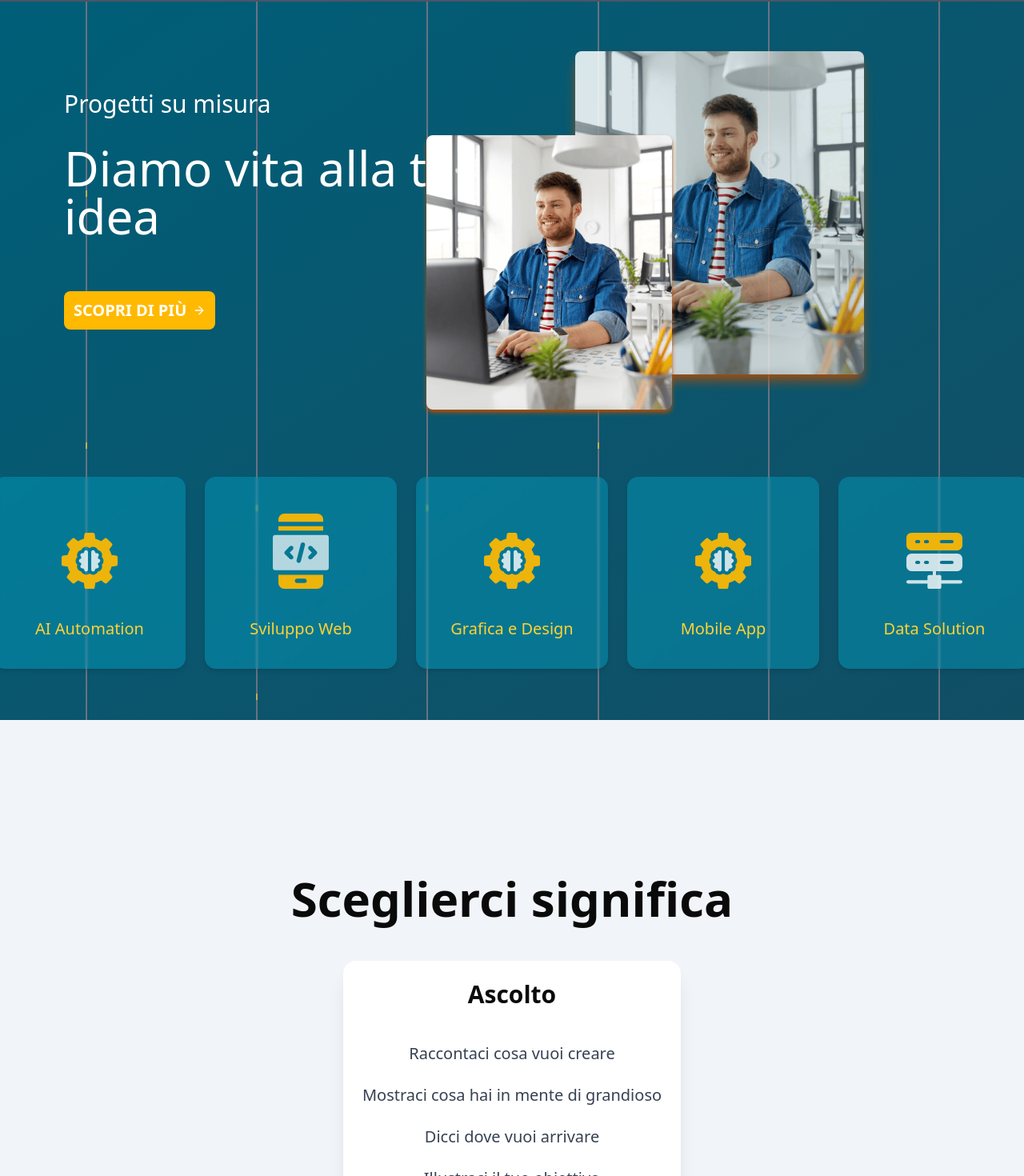
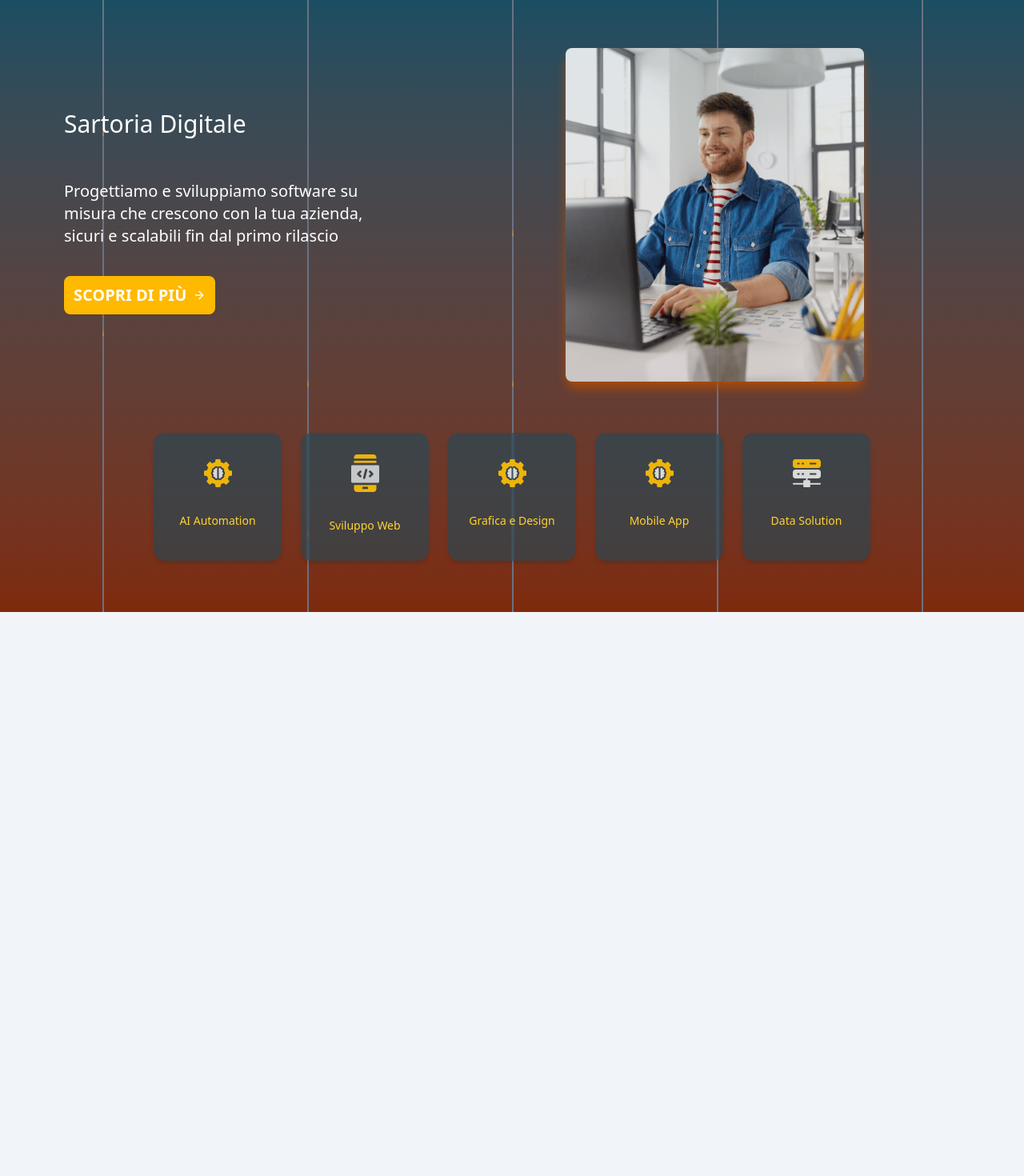
Before and after one commit to AMartella/website, a Next.js app: page / in a window 1280 px wide. Shown: the part 172-1642 px from the top of the page at 80% size. Built offline with nearby package versions, Linux system fonts and the light colour scheme.

Commit message:
wip custom carousel

```diff
--- a/package.json
+++ b/package.json
@@ -15,6 +15,7 @@
     "clsx": "^2.1.1",
     "embla-carousel-react": "^8.6.0",
     "framer-motion": "^12.23.12",
+    "gsap": "^3.13.0",
     "lucide-react": "^0.540.0",
     "next": "15.4.7",
     "react": "19.1.0",
--- a/src/_components/Card/Card.jsx
+++ b/src/_components/Card/Card.jsx
@@ -8,19 +8,20 @@ import Medium from '../Text/Medium/Medium'
 import { cn } from '@/lib/utils'
 import Image from 'next/image'
 import Link from 'next/link'
+import Small from '../Text/Small/Small'
 
 function Card({ text, bgColor, icon, link }) {
     return (
         <Link href={link}>
             <CardPrimitive className={
-                cn("items-center justify-end my-6 transform transition-transform duration-500 hover:-translate-y-3 cursor-pointer",
-                    "w-60 h-60",
+                cn("items-center justify-center transform transition-transform duration-500 hover:-translate-y-3 cursor-pointer",
+                    "w-40 h-40",
                     bgColor)}>
                 <CardContent>
-                    <Image src={icon} alt="hero" width={70} height={70} />
+                    <Image src={icon} alt="hero" width={35} height={35} />
                 </CardContent>
                 <CardFooter>
-                    <Medium text={text} className={"font-medium text-amber-300"} />
+                    <Small text={text} className={"font-medium text-amber-300 text-sm"} />
                 </CardFooter>
             </CardPrimitive>
         </Link>
--- a/src/_components/CustomCarousel/CustomCarousel.jsx
+++ b/src/_components/CustomCarousel/CustomCarousel.jsx
@@ -1,9 +1,13 @@
-'use client'
+"use client";
+import { useEffect, useRef } from "react";
+import gsap from "gsap";
+import { ScrollTrigger } from "gsap/ScrollTrigger";
+import { Card, CardContent, CardHeader, CardTitle } from "@/components/ui/card";
 
-import { Card, CardHeader, CardContent, CardTitle } from "@/components/ui/card";
-import { motion } from "framer-motion";
 import Medium from "../Text/Medium/Medium";
-import BigXL from "../Text/BigXL/BigXL";
+import Big from "../Text/Big/Big";
+
+gsap.registerPlugin(ScrollTrigger);
 
 const steps = [
     {
@@ -49,17 +53,102 @@ const steps = [
 ];
 
 function CustomCarousel() {
+    const containerRef = useRef(null);
+    const sectionsRef = useRef([]);
+    const progressRef = useRef(null);
+
+    useEffect(() => {
+        const fixedEl = document.querySelector(".progress-bar-container");
+        // Animazioni per ogni sezione
+        sectionsRef.current.forEach((el, i) => {
+            if (!el) return;
+
+            // Pin fullscreen della sezione
+            ScrollTrigger.create({
+                trigger: el,
+                start: "top top",
+                end: "+=100%",
+                pin: true,
+                pinSpacing: i === steps.length - 1, // solo l'ultima lascia spazio per scroll finale
+            });
+
+            // Animazione card
+            gsap.fromTo(
+                el.querySelector(".card-anim"),
+                { autoAlpha: 0, y: 50 },
+                {
+                    autoAlpha: 1,
+                    y: 0,
+                    duration: 1,
+                    scrollTrigger: {
+                        trigger: el,
+                        start: "top 90%",
+                        toggleActions: "play none none reverse",
+                    },
+                }
+            );
+        });
+
+        ScrollTrigger.create({
+            trigger: containerRef.current,
+            start: "top top",
+            end: "bottom bottom",
+            onEnter: () => gsap.to(fixedEl, { autoAlpha: 1, duration: 0.3 }),
+            onLeave: () => gsap.to(fixedEl, { autoAlpha: 0, duration: 0.3 }),
+            onEnterBack: () => gsap.to(fixedEl, { autoAlpha: 1, duration: 0.3 }),
+            onLeaveBack: () => gsap.to(fixedEl, { autoAlpha: 0, duration: 0.3 }),
+        });
+
+        // Barra di progresso legata solo al container
+        gsap.fromTo(
+            progressRef.current,
+            {
+                width: "0%",
+                height: "4px",
+            },
+            {
+                width: "100%",
+                height: "4px",
+                ease: "none",
+                scrollTrigger: {
+                    trigger: containerRef.current,
+                    start: "top top",
+                    end: "bottom bottom",
+                    scrub: true,
+                },
+            }
+        );
+
+        return () => {
+            ScrollTrigger.getAll().forEach((t) => t.kill());
+            gsap.killTweensOf("*");
+        };
+    }, []);
+
     return (
-        <div className="relative h-dvh w-full overflow-y-scroll snap-y snap-mandatory scrollbar-hide">
+        <div ref={containerRef} className="relative w-full scrollbar-hide">
+            {/* Progress bar con indicatori */}
+            <div className="opacity-0 fixed top-10 left-3/12 h-1 w-1/2 bg-gray-300 z-50 progress-bar-container">
+                <div ref={progressRef} className="absolute top-0 left-0 w-0 h-2 bg-red-500" />
+                {steps.map((_, i) => (
+                    <div
+                        key={i}
+                        className="absolute top-[-4px] -translate-x-1/2 w-3 h-3 rounded-full border-2 border-gray-400 bg-white"
+                        style={{ left: `${(i / (steps.length)) * 100}%` }}
+                    />
+                ))}
+                <div className="absolute top-[-4px] -translate-x-1/2 w-3 h-3 rounded-full border-2 border-gray-400 bg-white"
+                    style={{ left: "100%" }} />
+            </div>
+
+            {/* Sezioni */}
             {steps.map((step, i) => (
-                <section key={i}
-                    className={`h-dvh w-full flex flex-col gap-8 items-center justify-center snap-start ${step.bg}`} >
-                    <BigXL text="Sceglierci significa" className={"font-bold text-center"} />
-                    <motion.div
-                        initial={{ opacity: 0, y: 40 }}
-                        whileInView={{ opacity: 1, y: 0 }}
-                        transition={{ duration: 0.6 }}
-                        viewport={{ once: true }} >
+                <section
+                    key={i}
+                    ref={(el) => (sectionsRef.current[i] = el)}
+                    className={`h-screen w-full flex items-center justify-center ${step.bg}`}
+                >
+                    <div className="card-anim">
                         <Card className="shadow-xl rounded-2xl">
                             <CardHeader>
                                 <CardTitle className="text-3xl font-bold text-center">
@@ -72,9 +161,17 @@ function CustomCarousel() {
                                 ))}
                             </CardContent>
                         </Card>
-                    </motion.div>
+
+                    </div>
                 </section>
             ))}
+
+            <section className="min-h-screen w-full flex items-center justify-center bg-white">
+                <div className="max-w-2xl text-center p-8">
+                    <Big text={"Collaborare con noi significa "} className="text-center p-0" />
+                    <Big text={"scegliere di essere supportati, sempre!"} className="text-center p-0" />
+                </div>
+            </section>
         </div>
     );
 }
--- a/src/_components/HeroSection/HeroSection.jsx
+++ b/src/_components/HeroSection/HeroSection.jsx
@@ -12,17 +12,41 @@ import { Droplet } from 'lucide-react'
 function HeroSection() {
     return (
         <>
-            <div className='relative px-10 md:px-20'>
-                <div className='absolute top-0 left-0 right-0 bottom-0 bg-gradient-to-br from-cyan-800 to-cyan-900 text-white flex border-t-2 border-t-gray-600 z-0'>
-                    <div className='absolute w-0.5 top-0 left-1/11 md:left-1/12 h-full bg-gray-500'>
+            <div className='relative px-6 md:px-20'>
+                <div className='absolute top-0 left-0 right-0 bottom-0 text-white flex border-t-2 border-t-gray-600 bg-linear-to-b from-cyan-900 to-orange-900 z-0'>
+                    <div className='absolute w-0.5 top-0 left-2/12 md:left-1/10 h-full bg-gray-500'>
                         <span className="absolute h-3/12 animate-run">
+                            <div className='w-0.5 h-2 bg-linear-to-t from-amber-500/90 to-amber-500/20' />
+                        </span>
+                        <span className="absolute h-7/12 animate-run">
+                            <div className='w-0.5 h-2 bg-linear-to-t from-amber-500/90 to-amber-500/20' />
+                        </span>
+                    </div>
+                    <div className='absolute w-0.5 top-0 left-5/12 md:left-3/10 h-full bg-gray-500'>
+                        <span className="absolute h-8/12 animate-run">
+                            <div className='w-0.5 h-2 bg-linear-to-t from-amber-500/90 to-amber-500/20' />
+                        </span>
+                        <span className="absolute h-11/12 animate-run">
+                            <div className='w-0.5 h-2 bg-linear-to-t from-amber-500/90 to-amber-500/20' />
+                        </span>
+                    </div>
+                    <div className='absolute w-0.5 top-0 left-8/12 md:left-5/10 h-full bg-gray-500'>
+                        <span className="absolute h-5/12 animate-run">
+                            <div className='w-0.5 h-2 bg-linear-to-t from-amber-500/90 to-amber-500/20' />
+                        </span>
+                        <span className="absolute h-8/12 animate-run">
+                            <div className='w-0.5 h-2 bg-linear-to-t from-amber-500/90 to-amber-500/20' />
+                        </span>
+                    </div>
+                    <div className='absolute w-0.5 top-0 left-11/12 md:left-7/10 h-full bg-gray-500'>
+                        <span className="absolute h-4/12 animate-run">
                             <div className='w-0.5 h-2 bg-amber-300' />
                         </span>
                         <span className="absolute h-7/12 animate-run">
                             <div className='w-0.5 h-2 bg-amber-300' />
                         </span>
                     </div>
-                    <div className='absolute w-0.5 top-0 left-4/11 md:left-3/12 h-full bg-gray-500'>
+                    <div className='absolute hidden md:block w-0.5 top-0 md:left-9/10 h-full bg-gray-500'>
                         <span className="absolute h-8/12 animate-run">
                             <div className='w-0.5 h-2 bg-amber-300' />
                         </span>
@@ -30,75 +54,38 @@ function HeroSection() {
                             <div className='w-0.5 h-2 bg-amber-300' />
                         </span>
                     </div>
-                    <div className='absolute w-0.5 top-0 left-7/11 md:left-5/12 h-full bg-gray-500'>
-                        <span className="absolute h-5/12 animate-run">
-                            <div className='w-0.5 h-2 bg-amber-300' />
-                        </span>
-                        <span className="absolute h-8/12 animate-run">
-                            <div className='w-0.5 h-2 bg-amber-300' />
-                        </span>
                 </div>
-                    <div className='absolute w-0.5 top-0 left-10/11 md:left-7/12 h-full bg-gray-500'>
-                        <span className="absolute h-4/12 animate-run">
-                            <div className='w-0.5 h-2 bg-amber-300' />
-                        </span>
-                        <span className="absolute h-7/12 animate-run">
-                            <div className='w-0.5 h-2 bg-amber-300' />
-                        </span>
-                    </div>
-                    <div className='absolute hidden md:block w-0.5 top-0 md:left-9/12 h-full bg-gray-500'>
-                        <span className="absolute h-8/12 animate-run">
-                            <div className='w-0.5 h-2 bg-amber-300' />
-                        </span>
-                        <span className="absolute h-11/12 animate-run">
-                            <div className='w-0.5 h-2 bg-amber-300' />
-                        </span>
-                    </div>
-                    <div className='absolute hidden md:block w-0.5 top-0 md:left-11/12 h-full bg-gray-500'>
-                        <span className="absolute h-7/12 animate-run">
-                            <div className='w-0.5 h-2 bg-amber-300' />
-                        </span>
-                        <span className="absolute h-9/12 animate-run">
-                            <div className='w-0.5 h-2 bg-amber-300' />
-                        </span>
-                    </div>
-                </div>
-                <div className='relative py-10 md:py-16 animate-fade-in-slow'>
+                <div className='py-10 md:py-16'>
+                    <div className='relative animate-fade-in-slow'>
                         <div className='md:flex items-center'>
-                        <div>
-                            <Big text="Progetti su misura" className={"font-normal text-white animate-fade-in-fast"} />
-                            <BigXL text="Diamo vita alla tua idea" className={"font-medium text-white md:pb-10 animate-fade-in-slow"} />
+                            <div className='md:max-w-2/5 md:pr-6'>
+                                <Big text="Sartoria Digitale" className={"font-medium text-white md:pb-10 animate-fade-in-slow"} />
+                                <Medium text="Progettiamo e sviluppiamo software su misura che crescono con la tua azienda, sicuri e scalabili fin dal primo rilascio" className={"font-normal text-white animate-fade-in-fast"} />
                                 <Button className={"my-6 p-6 cursor-pointer bg-amber-400 text-white hover:bg-white hover:text-amber-400"}>
                                     <Medium text="SCOPRI DI PIÙ" link="/about" className={"font-bold"} />
                                     <ArrowRight className='w-8 h-8' />
                                 </Button>
 
                             </div>
-                        <div className='w-full md:w-1/3 mx-auto md:ml-auto md:mr-30'>
+                            <div className='w-full md:w-1/3 mx-auto my-6 md:ml-auto md:mr-30'>
                                 <Image src="/img-1.png" alt="hero" width={1000} height={1000}
                                     className='rounded-md shadow-amber-700 shadow-lg opacity-85' />
                             </div>
-                        <div className="hidden md:block absolute bottom-5 right-50">
-                            <div className='w-1/3 mx-auto md:ml-auto md:mr-40'>
-                                <Image src="/img-1.png" alt="hero" width={1000} height={1000}
-                                    className='rounded-md shadow-amber-700 shadow-md animate-fade-in-fast' />
-                            </div>
-                        </div>
-
                         </div>
                     </div>
                     <div className='relative hidden md:block animate-fade-in-slow'>
-                    <div className='flex justify-center gap-4 md:gap-6 py-10'>
-                        <Card text={"AI Automation"} bgColor={"bg-cyan-500/35 backdrop-blur-[1px]"}
+                        <div className='flex justify-center gap-4 md:gap-6 pt-10'>
+                            <Card text={"AI Automation"} bgColor={"bg-cyan-900/50 backdrop-blur-[1px]"}
                                 icon={"/ai.svg"} link="/services/ai" />
-                        <Card text={"Sviluppo Web"} bgColor={"bg-cyan-500/35 backdrop-blur-[1px]"}
+                            <Card text={"Sviluppo Web"} bgColor={"bg-cyan-900/50 backdrop-blur-[1px]"}
                                 icon={"/dev.svg"} link="/services/development" />
-                        <Card text={"Grafica e Design"} bgColor={"bg-cyan-500/35 backdrop-blur-[1px]"}
+                            <Card text={"Grafica e Design"} bgColor={"bg-cyan-900/50 backdrop-blur-[1px]"}
                                 icon={"/ai.svg"} link="/services/design" />
-                        <Card text={"Mobile App"} bgColor={"bg-cyan-500/35 backdrop-blur-[1px]"}
+                            <Card text={"Mobile App"} bgColor={"bg-cyan-900/50 backdrop-blur-[1px]"}
                                 icon={"/ai.svg"} link="/services/mobile" />
-                        <Card text={"Data Solution"} bgColor={"bg-cyan-500/35 backdrop-blur-[1px]"}
+                            <Card text={"Data Solution"} bgColor={"bg-cyan-900/50 backdrop-blur-[1px]"}
                                 icon={"/data-solution.svg"} link="/services/data-solution" />
+                        </div>
                     </div>
                 </div>
             </div >
--- a/src/_components/TopBanner/TopBanner.jsx
+++ b/src/_components/TopBanner/TopBanner.jsx
@@ -5,7 +5,7 @@ import Medium from '../Text/Medium/Medium'
 
 function TopBanner() {
     return (
-        <div className='flex justify-between items-center px-10 py-1 md:px-20 md:py-1 bg-gradient-to-r from-cyan-500 to-cyan-600 text-white'>
+        <div className='flex justify-between items-center px-10 py-1 md:px-20 md:py-2 bg-linear-to-r/decreasing from-cyan-700 to-cyan-600 text-white'>
             <div className='flex justify-between md:justify-normal md:gap-4 w-full'>
                 {/* Mobile */}
                 <div className="flex w-full justify-between md:hidden">
@@ -15,8 +15,8 @@ function TopBanner() {
 
                 {/* Desktop */}
                 <div className="hidden md:flex w-full md:gap-4">
-                    <Medium text="info@softinnovasolutions.it" link="mailto:info@softinnovasolutions.it" />
-                    <Medium text="+39 333 333 3333" link="tel:+393333333333" />
+                    <Medium text="info@softinnovasolutions.it" link="mailto:info@softinnovasolutions.it" className={"py-0"} />
+                    <Medium text="+39 333 333 3333" link="tel:+393333333333" className={"py-0"} />
                 </div>
             </div>
             <div className='hidden md:flex gap-2 md:gap-4'>
--- a/src/app/globals.css
+++ b/src/app/globals.css
@@ -5,8 +5,8 @@
 
 @theme inline {
   --animate-fade-in: fade-in 0.4s both;
-  --animate-run: run 7s infinite both ease-out;
-  --animate-run-header: run-header 15s infinite forwards ease-out;
+  --animate-run: run 10s infinite both ease-out;
+  --animate-run-header: run-header 7s infinite both ease-out;
 
   @keyframes fade-in {
     0% {
@@ -14,42 +14,42 @@
     }
 
     100% {
-      opacity: 1;
+      opacity: 0.65;
     }
   }
 
   @keyframes run-header {
     0% {
-      transform: translateX(-1%);
-      opacity: 0;
+      transform: translateX(-110%);
+      opacity: 0.9;
     }
 
-    10% {
-      opacity: 1;
-    }
-
-    90% {
-      opacity: 0.6;
+    45% {
+      opacity: 0.70;
     }
 
     100% {
-      transform: translateX(110%);
-      opacity: 0;
+      transform: translateX(105%);
+      opacity: 0.10;
     }
   }
 
   @keyframes run {
     0% {
       transform: translateY(-1%);
-      opacity: 0;
+      opacity: 0.45;
     }
 
-    10% {
+    30% {
       opacity: 1;
     }
 
+    60% {
+      opacity: 0.8;
+    }
+
     90% {
-      opacity: 0.6;
+      opacity: 0.4;
     }
 
     100% {
--- a/src/app/page.js
+++ b/src/app/page.js
@@ -20,6 +20,9 @@ export default function Home() {
       <section id="custom-carousel">
         <CustomCarousel />
       </section>
+      <section id="hero-section">
+        <HeroSection />
+      </section>
       <footer className="w-10/12 mx-auto my-6 md:my-10">
         <Footer />
       </footer>
```
Also changed, not shown: src/_components/Header/Header.jsx (+10 -4 lines). Lines whose indentation alone changed are shown as unchanged.
